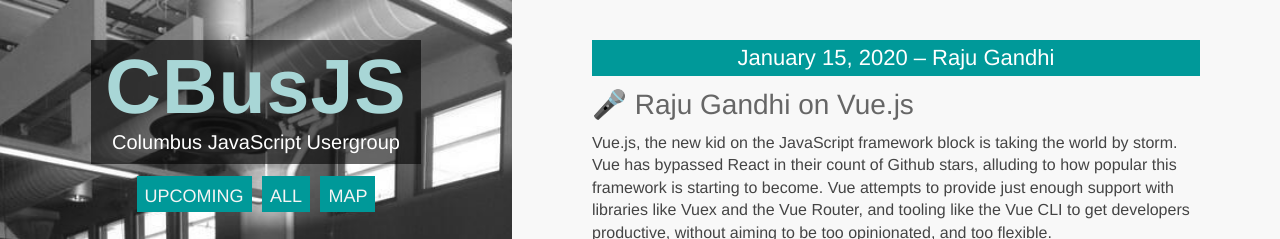
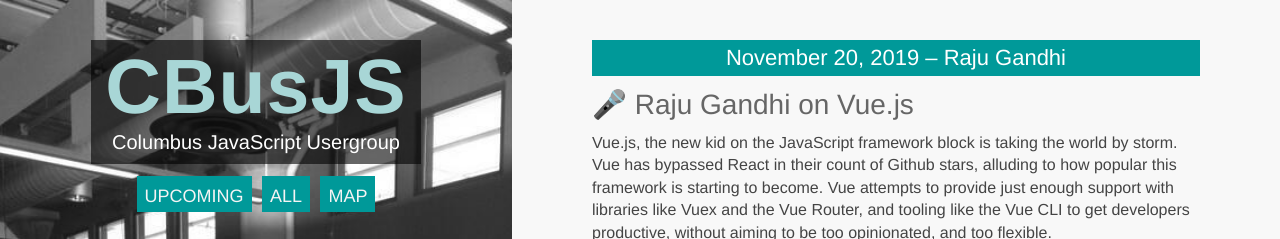
Before and after one commit to columbusjs/columbusjs.github.io, a Jekyll site: the page built from _posts/2019-11-20-raju-gandhi-.markdown, in a window 1280 px wide. Shown: the top 239 px of the page. Built offline with Jekyll 4.4.1, drawn with Linux system fonts in a browser that asks for light colours.

Commit message:
swapped speakers

```diff
--- a/_posts/2020-02-19-raju-gandhi-.markdown
+++ b/_posts/2019-11-20-raju-gandhi-.markdown
@@ -1,5 +1,5 @@
 ---
-date: 2020-01-15 19:00:00
+date: 2019-11-20 19:00:00
 layout: post
 title: "🎤 Raju Gandhi on Vue.js"
 speaker: "Raju Gandhi"
--- a/_posts/2019-11-20-martine-dowden.markdown
+++ b/_posts/2020-02-19-martine-dowden.markdown
@@ -1,5 +1,5 @@
 ---
-date: 2019-11-20 19:00:00
+date: 2020-02-19 19:00:00
 layout: post
 title: "🎤 Mastering Shadow Dom"
 speaker: "Martine Dowden"
```
